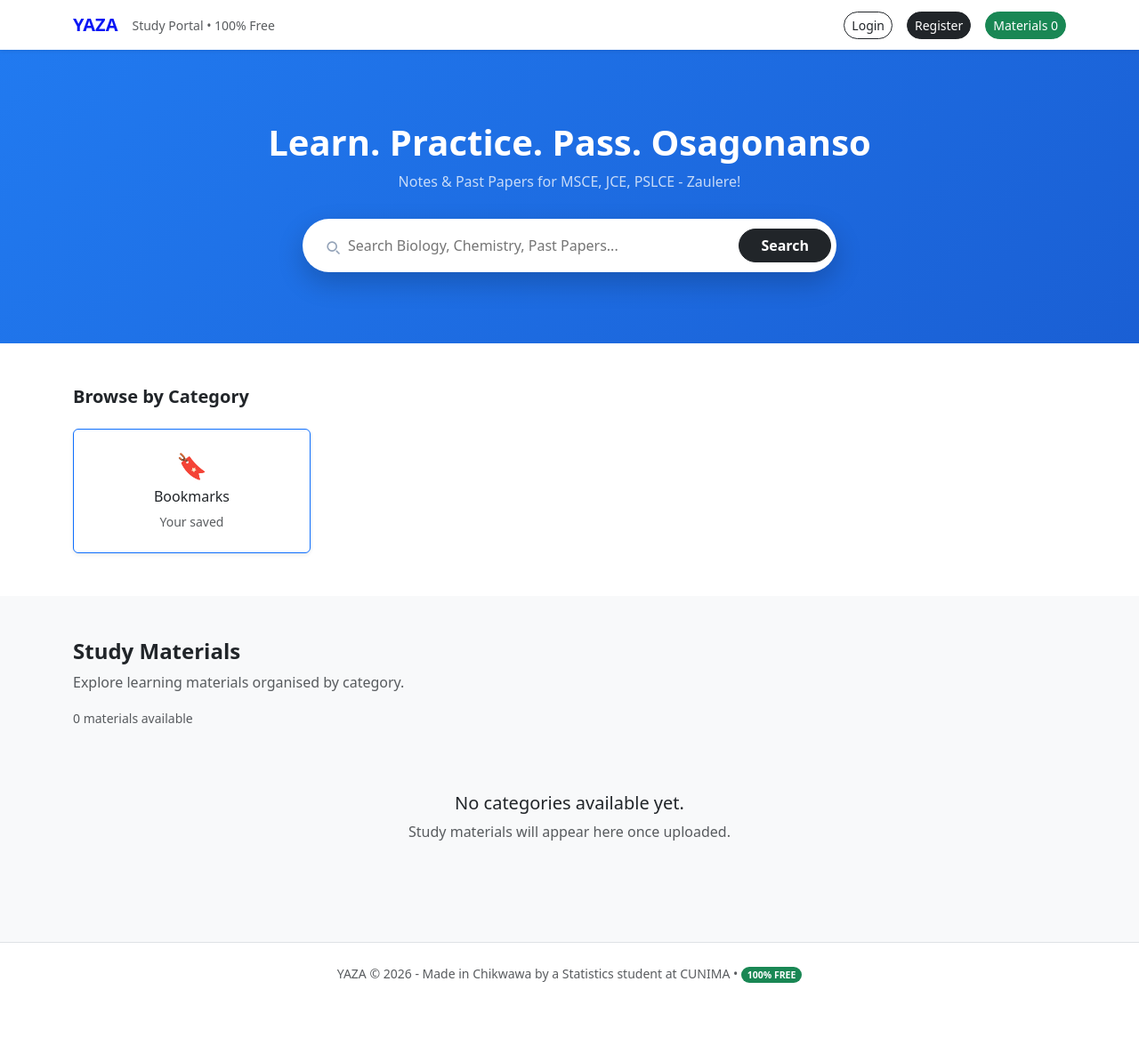
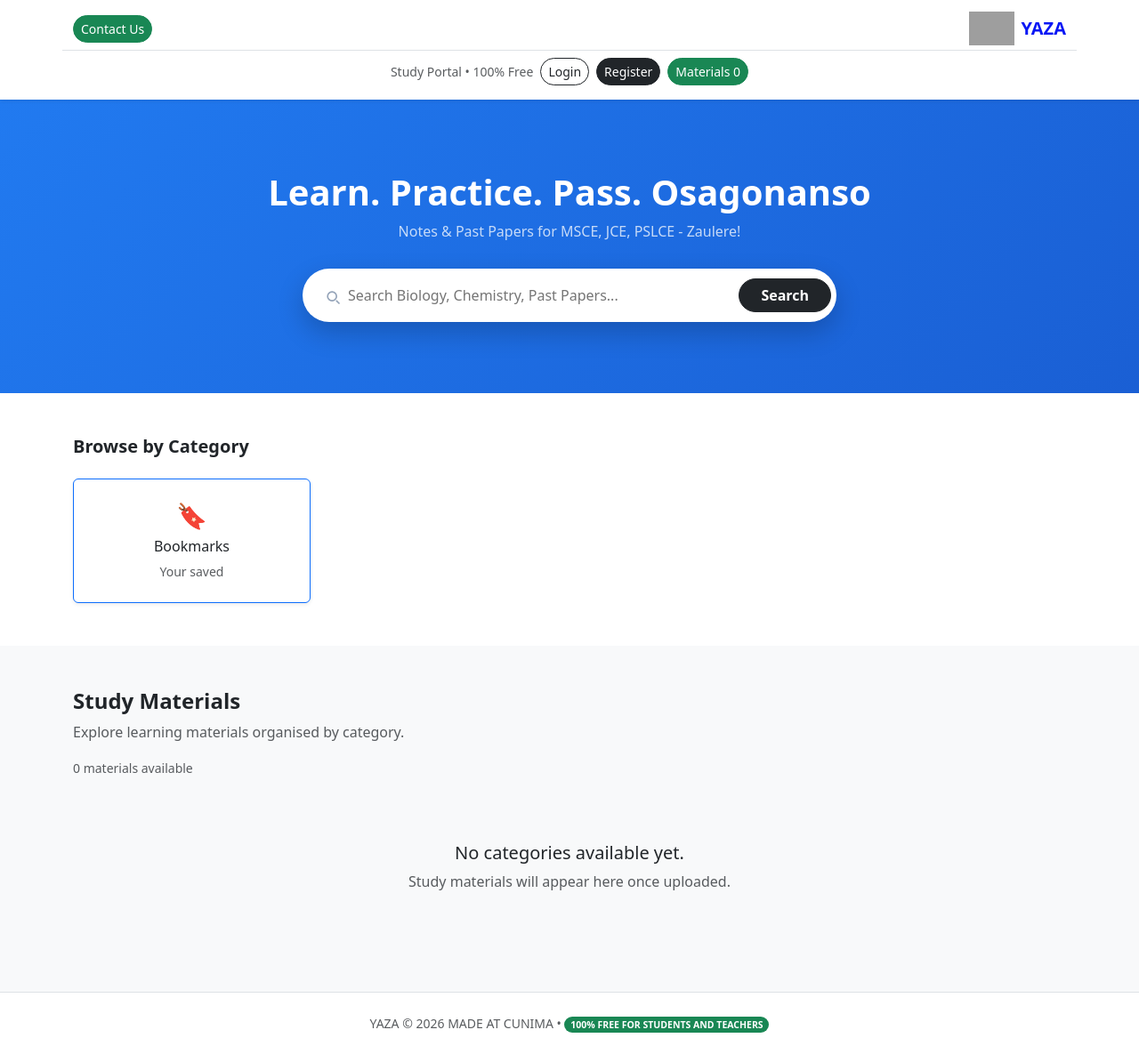
Before and after one commit to thomlivi8-stack/YAZA-project, a Django app: page / in a window 1280 px wide. Shown: the whole page at 89% size. Before the commit the page ends 1105 px from the top, so only its background shows below. Run offline with Django 5.2, Linux system fonts and the light colour scheme; data that the repository does not hold is empty; grey boxes are pictures that could not be loaded.

Commit message:
Add YAZA logo

```diff
--- a/templates/home.html
+++ b/templates/home.html
@@ -55,14 +55,21 @@
 </style>
 </head><body>
 <nav class="navbar navbar-light bg-white shadow-sm sticky-top">
-    <div class="container">
-    <a class="navbar-brand fw-bold" style="color:#0616f5;" href="{% url 'home' %}">
-        YAZA
-    </a>
-    <span class="small text-muted d-none d-md-inline">
-        Study Portal • 100% Free
-    </span>
-    <div class="ms-auto d-flex align-items-center gap-3">
+    <div class="container d-flex justify-content-between align-items-center">
+        <!-- LEFT: Contact Us -->
+        <a href="https://wa.me/265998838491?text=Hi%20YAZA,%20I%20need%20help" class="btn btn-success btn-sm rounded-pill">
+            Contact Us
+        </a>
+        <!-- RIGHT: Logo + YAZA -->
+        <a class="navbar-brand fw-bold d-flex align-items-center gap-2 m-0" style="color:#0616f5;" href="{% url 'home' %}">
+            <img src="{% static 'images/yaza-logo.jpg' %}" style="height: 38px; width: auto;" alt="YAZA Logo">
+            YAZA
+        </a>
+    </div>
+    <div class="container d-flex justify-content-center align-items-center gap-2 py-2 border-top">
+        <span class="small text-muted d-none d-md-inline">
+            Study Portal • 100% Free
+        </span>
         {% if user.is_authenticated %}
             <small class="text-muted">
                 TAKULANDILANI, {{ user.first_name|default:user.username }}
@@ -85,7 +92,6 @@
             Materials {{ total_count }}
         </a>
     </div>
-</div>
 </nav>
 <section class="hero text-center"><div class="container">
     <h1 class="fw-bold display-6">
@@ -282,8 +288,8 @@
     {% endif %}
 </div>
 </section>
-<footer class="text-center py-4 small text-muted border-top">YAZA &copy; 2026 - Made in Chikwawa by a Statistics student at CUNIMA
-• <span class="badge bg-success rounded-pill">100% FREE</span>
+<footer class="text-center py-4 small text-muted border-top">YAZA &copy; 2026 MADE AT CUNIMA
+• <span class="badge bg-success rounded-pill">100% FREE FOR STUDENTS AND TEACHERS</span>
 </footer>
 {% if q %}
 <script>
```
Also changed, not shown: static/images/yaza-logo.jpg.jpg (added), study/static/images/yaza-logo.jpg.jpg (added).
